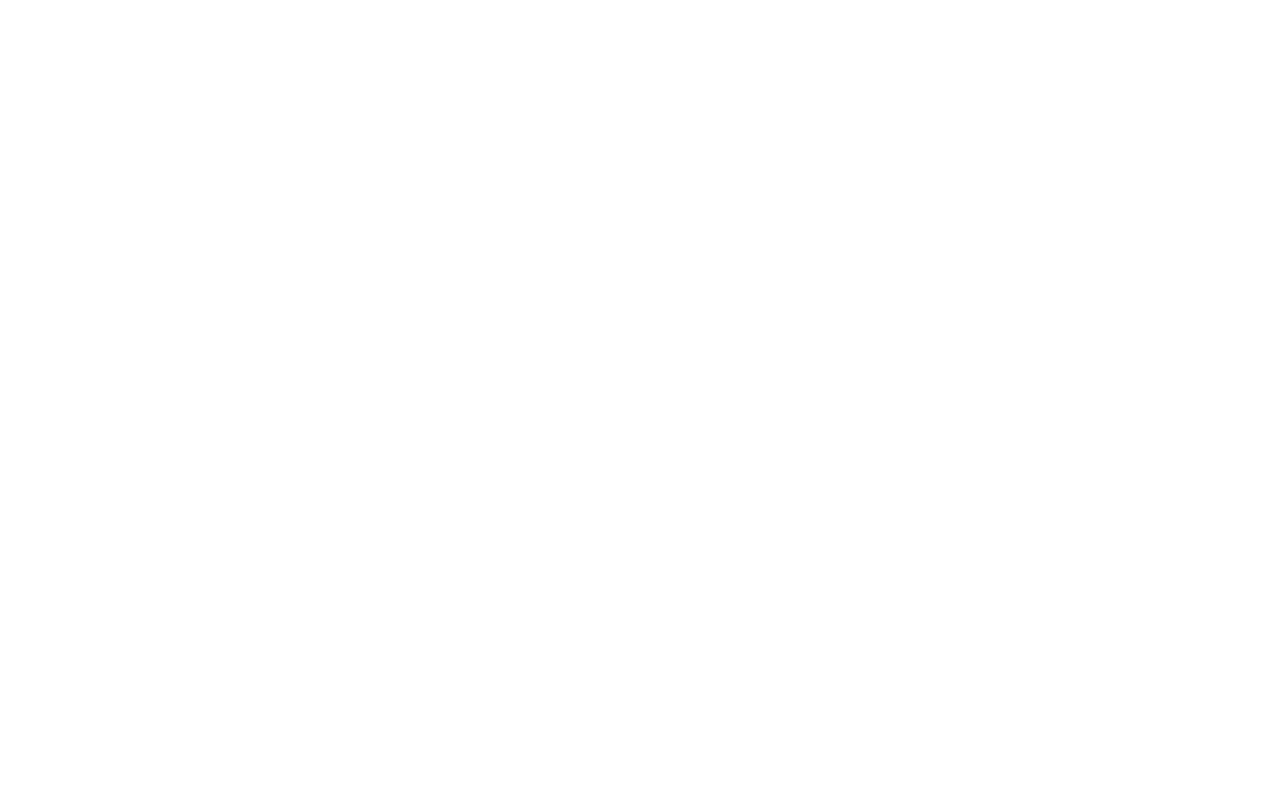
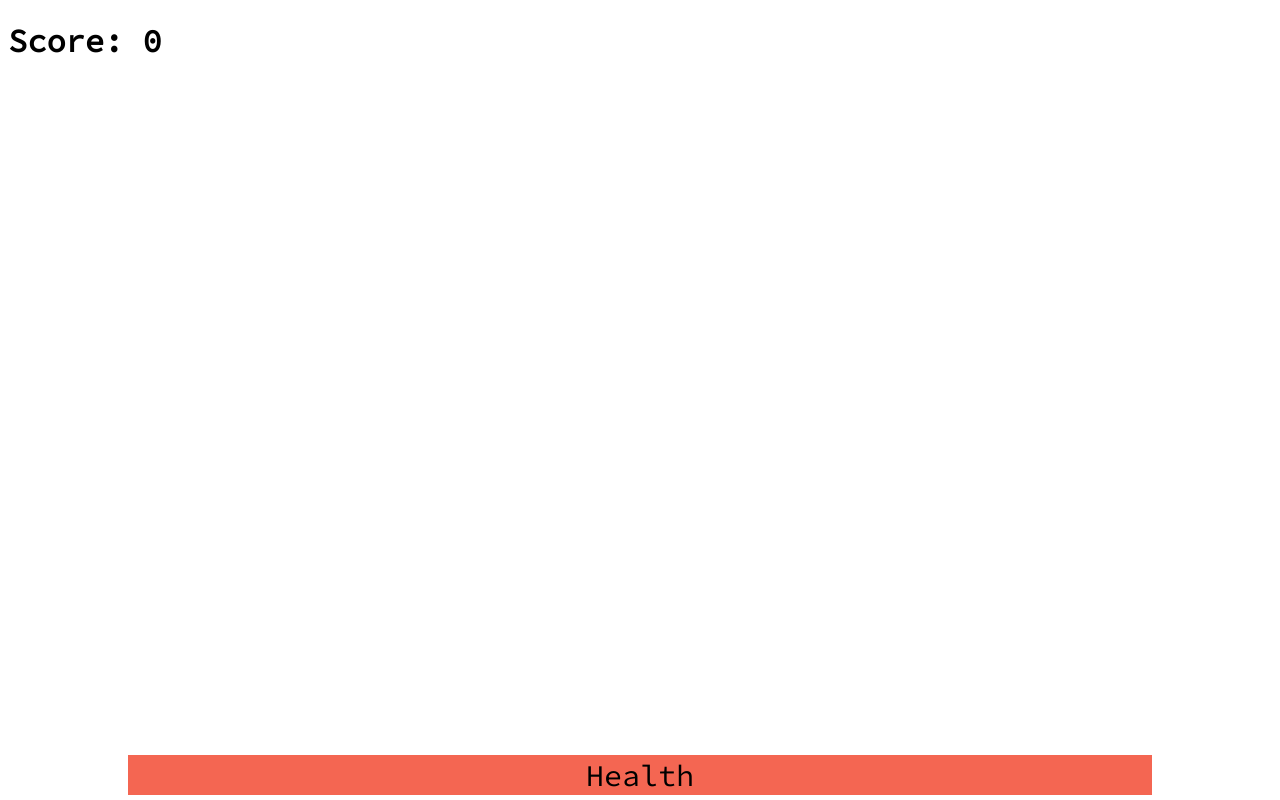
Before and after one commit to kurtpetrek/type-fall, a React (Create React App) app: page / in a window 1280 px wide. Both pictures are taken after a click on the button "Start Game". Built offline with nearby package versions, Linux system fonts and the light colour scheme.

Commit message:
creates basic health bar

```diff
--- a/src/components/GameView.js
+++ b/src/components/GameView.js
@@ -1,5 +1,7 @@
 import React, { Component } from "react";
 import data from "./../data/data.js";
+
+import HealthBar from './HealthBar';
 
 export default class GameView extends Component {
   constructor(props) {
@@ -14,14 +16,14 @@
     options = [].concat.apply([], options);
     this.gameTime = 0;
     this.intSpeed = 50;
-    this.spawnRate = this.intSpeed * 20;
+    this.spawnRate = this.intSpeed * 30;
     this.state = {
       selectedCategories: props.textOptions,
       options: options,
       optionsPlaying: [],
-      speed: 1.3,
+      speed: .5,
       score: 0,
-      health: 5
+      health: 100
     };
   }
 
@@ -57,12 +59,13 @@
       let options = [];
       prevState.optionsPlaying.forEach(function(val) {
         if (val.active) {
-          val.yPosition += prevState.speed;
+          val.yPosition = Math.round(val.yPosition + prevState.speed);
         }
         if (val.yPosition > 80 && val.active) {
           val.active = false;
           val.deathTimer = 0;
           val.hitHealth = true;
+          prevState.health -= 10;
         }
         if (!val.active) {
           val.deathTimer++;
@@ -98,6 +101,7 @@
         this.setState((prevState) => {
           prevState.optionsPlaying[index].active = false;
           prevState.optionsPlaying[index].deathTimer = 0;
+          prevState.score++;
           return prevState;
         });
       }
@@ -106,6 +110,10 @@
   }
 
   render() {
+    if (this.state.health <= 0) {
+      clearInterval(this.interval);
+    }
+
     let targets = this.state.optionsPlaying.map(val => {
       const style = {
         position: "absolute",
@@ -115,7 +123,7 @@
         border: '2px solid black',
         padding: '.5rem',
         transform: `translate(-50%,${val.yPosition}vh)`,
-        transition: `${this.state.speed * this.intSpeed}ms`
+        transition: `${this.intSpeed}ms`
       };
       if (!val.active) {
         style.transform = `translate(-50%,${val.yPosition}vh) scale(2) rotate(360deg)`;
@@ -134,6 +142,7 @@
 
     return (
       <div>
+        <h1>Score: {this.state.score}</h1>
         <input
           type="text"
           autoFocus
@@ -141,6 +150,7 @@
           style={{opacity: 0}}
         />
         {targets}
+        <HealthBar width={this.state.health}/>
       </div>);
   }
 }
--- /dev/null
+++ b/src/components/HealthBar.js
@@ -0,0 +1,39 @@
+import React from 'react';
+import styled from 'styled-components';
+
+const HealthBarContainer = styled.div`
+  width: 80%;
+  position: absolute;
+  bottom: 0;
+  left: 10%;
+  height: 50px;
+`;
+
+const Title = styled.p`
+  position: absolute;
+  left: 50%;
+  top: -10%;
+  transform: translate(-50%, -50%);
+  font-size: 30px;
+`;
+
+const HealthBarDiv = styled.div`
+  position: absolute;
+  bottom: 10%;
+  left: 0%;
+  height: 80%;
+  transition: .5s;
+  background: #F46652;
+`;
+
+export default function HealthBar(props) {
+  const style = {
+    width: props.width + '%'
+  }
+  return (
+    <HealthBarContainer>
+      <HealthBarDiv style={style}/>
+      <Title>Health</Title>
+    </HealthBarContainer>
+  )
+}
```
